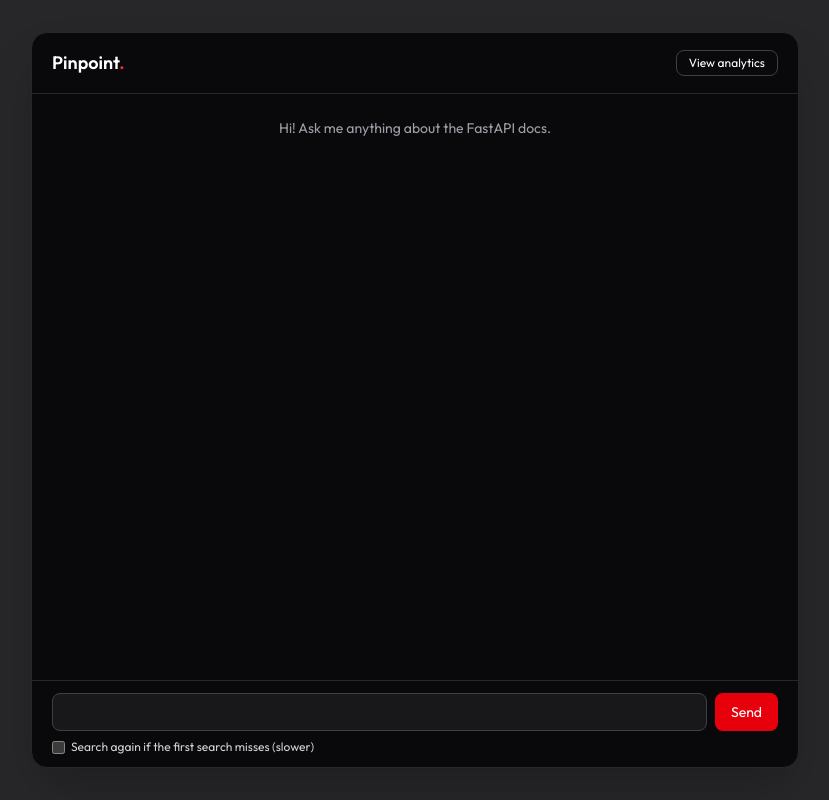
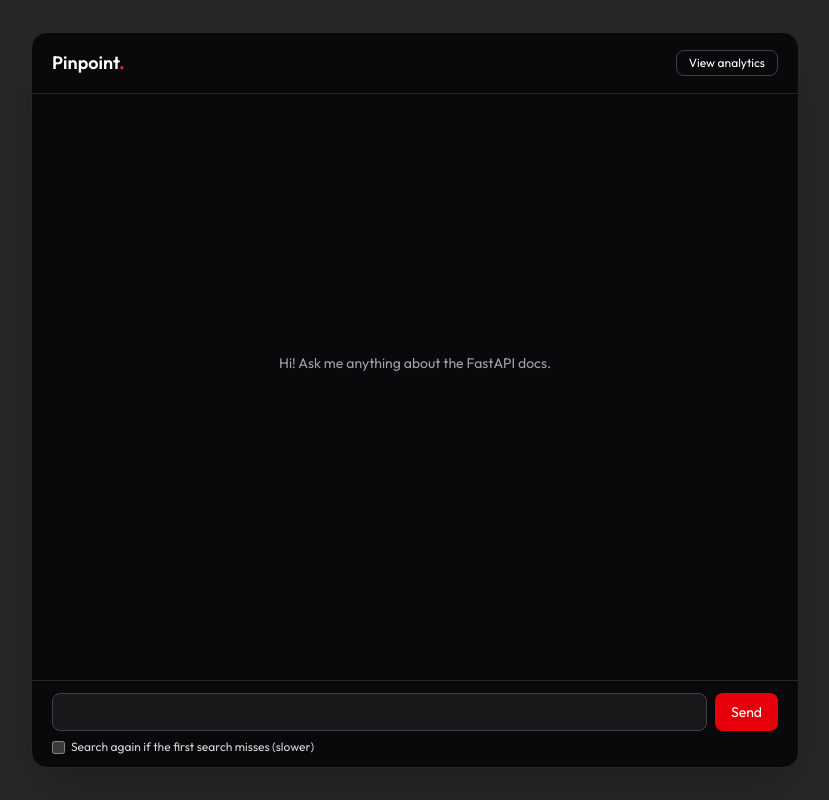
Before and after one commit to Dyukta/pinpoint-docs, a React (Vite) app in the folder dashboard/: page / in a window 1280 px wide. Shown: the whole page, without its empty margins (225-1054 px from the left). Built offline with nearby package versions, Linux system fonts and the light colour scheme.

Commit message:
Updated chat ui

```diff
--- a/dashboard/src/Chat.jsx
+++ b/dashboard/src/Chat.jsx
@@ -150,7 +150,7 @@ export default function Chat() {
   return (
     <div className="flex min-h-0 flex-1 flex-col">
       <div className="flex-1 space-y-6 overflow-y-auto px-5 py-6 text-sm">
-        {messages.length === 0 && <p className="text-center text-zinc-400">Hi! Ask me anything about the FastAPI docs.</p>}
+        {messages.length === 0 && <p className="grid h-full place-items-center text-zinc-400">Hi! Ask me anything about the FastAPI docs.</p>}
         {messages.map((m, i) => (
           <div key={i} className="space-y-2">
             <p className="ml-auto w-fit max-w-[85%] rounded-lg bg-red-600 px-3 py-2 text-white">{m.question}</p>
```
